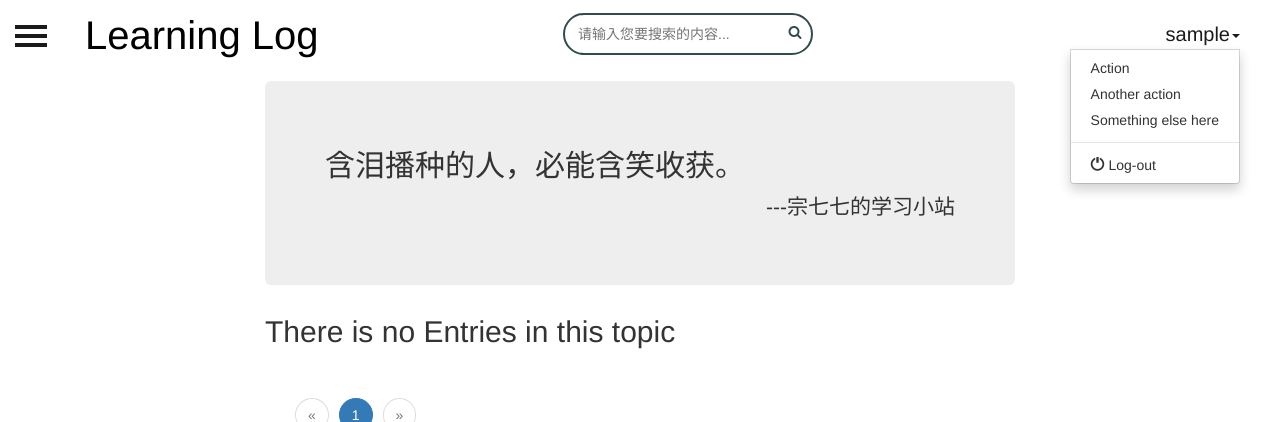
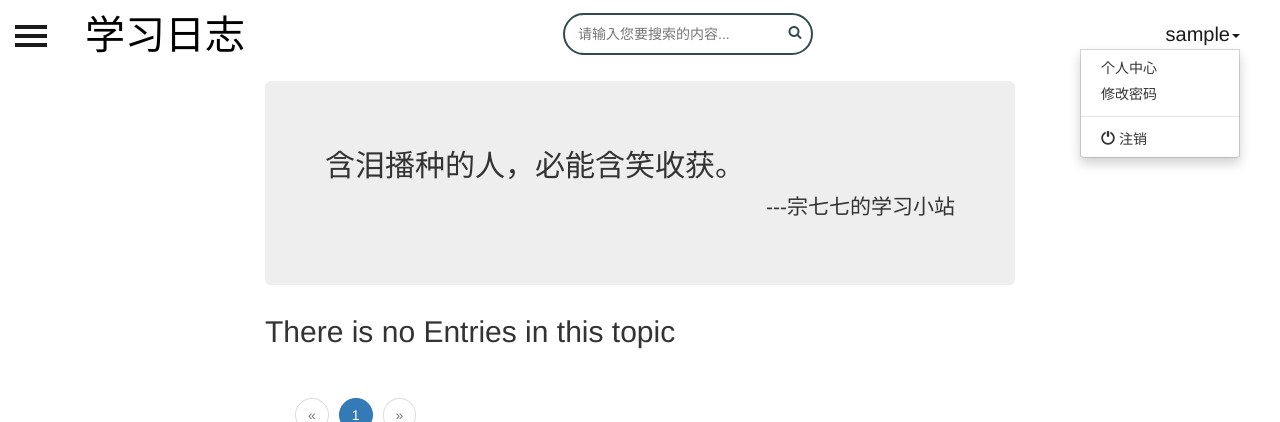
Before and after one commit to zongqiqi/MyPlace, a Django app: page /learnlogs/ in a window 1280 px wide, after a click that opens the changed part; the page is wider, and only the part inside the window is pictured. Shown: the top 422 px of that part. Run offline with Django 3.2, Linux system fonts and the light colour scheme; the visitor is signed in with stand-in values (Sample User, id 1); data that the repository does not hold is empty; some libraries are stand-ins or nearby versions.

```diff
--- a/MySite/learninglog/learnlogs/templates/learnlogs/base.html
+++ b/MySite/learninglog/learnlogs/templates/learnlogs/base.html
@@ -65,7 +65,7 @@
                     <button aria-controls="navbar" aria-expanded="false" class="navbar-toggle collapsed" data-target="#navbar" data-toggle="collapse" type="button">
                     </button>
                     <a class="navbar-brand" href="{% url 'learnlogs:index' %}" style="font-size:40px;color: black">
-                        Learning Log
+                        学习日志
                     </a>
                 </div>
                 <div class="navbar-brand-centered" style="background-color: white">
@@ -101,11 +101,10 @@
                     <li class="dropdown" style="list-style: none">
                         <a href="#" class="dropdown-toggle" data-toggle="dropdown" role="button" aria-expanded="false" style="color: #1a1a1a">{{ user.username }}<span class="caret"></span></a>
                         <ul class="dropdown-menu" role="menu">
-                            <li><a href="#">Action</a></li>
-                            <li><a href="#">Another action</a></li>
-                            <li><a href="#">Something else here</a></li>
+                            <li><a href="#">个人中心</a></li>
+                            <li><a href="#">修改密码</a></li>
                             <li class="divider"></li>
-                            <li><a href="{% url 'users:logout' %}"><span class="glyphicon glyphicon-off"></span>  Log-out</a></li>
+                            <li><a href="{% url 'users:logout' %}"><span class="glyphicon glyphicon-off"></span>  注销</a></li>
                         </ul>
                     </li>
 
--- a/MySite/learninglog/learnlogs/templates/learnlogs/entry.html
+++ b/MySite/learninglog/learnlogs/templates/learnlogs/entry.html
@@ -11,7 +11,7 @@
                     <br>
                     <small>{{ entry.date_added }} ---{{entry.owner.username}} &nbsp;&nbsp;<a href="{% url 'learnlogs:edit_entry' entry.id %}"> Edit entry</a></small>
                 </div>
-                <div class="col-md-12 blogShort">
+                <div class="col-md-12 blogShort" style="box-shadow: 1px 1px 10px #888888;padding: 20px">
                     {{ entry.text |safe }}
                 </div>
 
@@ -20,7 +20,7 @@
 <!-- ************************************************************************ -->
                 <div class="col-md-12 blogShort" style="padding-top: 10px">
                 <div class="panel panel-default">
-                    <div class="panel-heading">
+                    <div class="panel-heading"  {% if user.is_authenticated %} style="display:none;" {% endif%}>
                         <h4>评论列表</h4>
                     </div>
                     <div class="panel-body">
@@ -33,7 +33,7 @@
                                 <p class="comment_content">{{ comment.comment }}</p>
                             </div>
                         {% empty %}
-                            <span>暂无评论</span>
+                            <span>机智如你，不想发表一下意见吗？</span>
                         {% endfor %}
                     </div>
                 </div></div>
```
Also changed, not shown: 1 other file.
